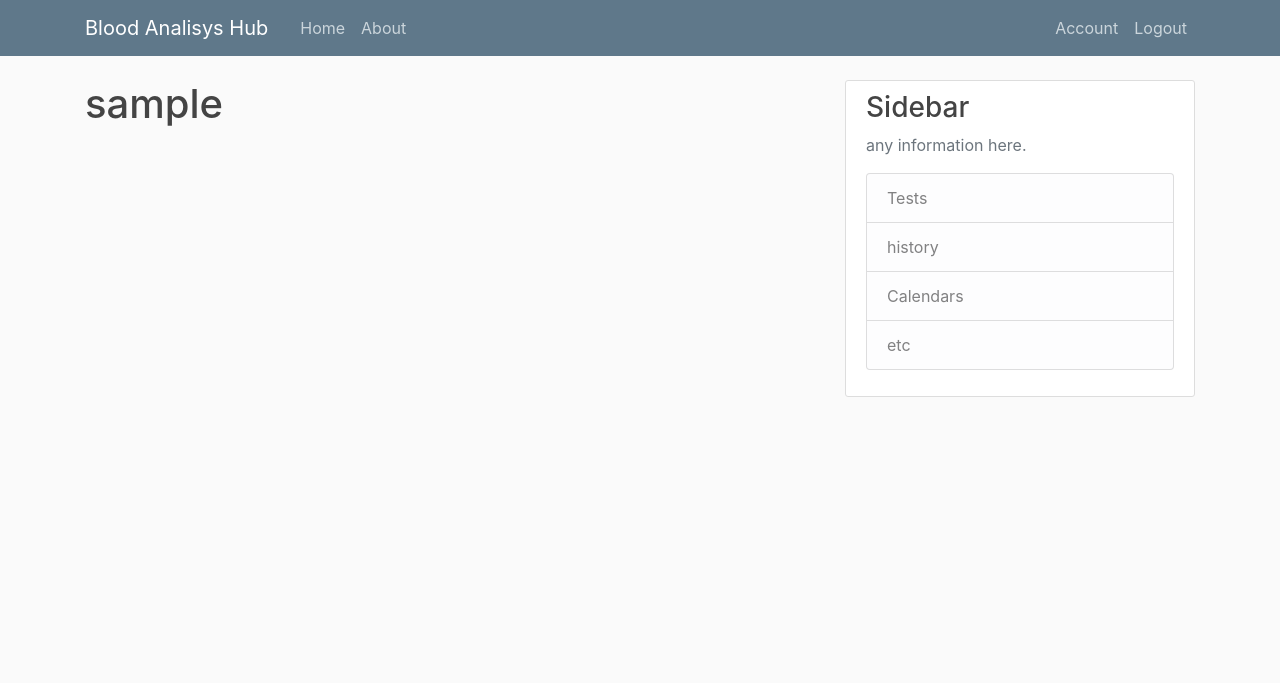
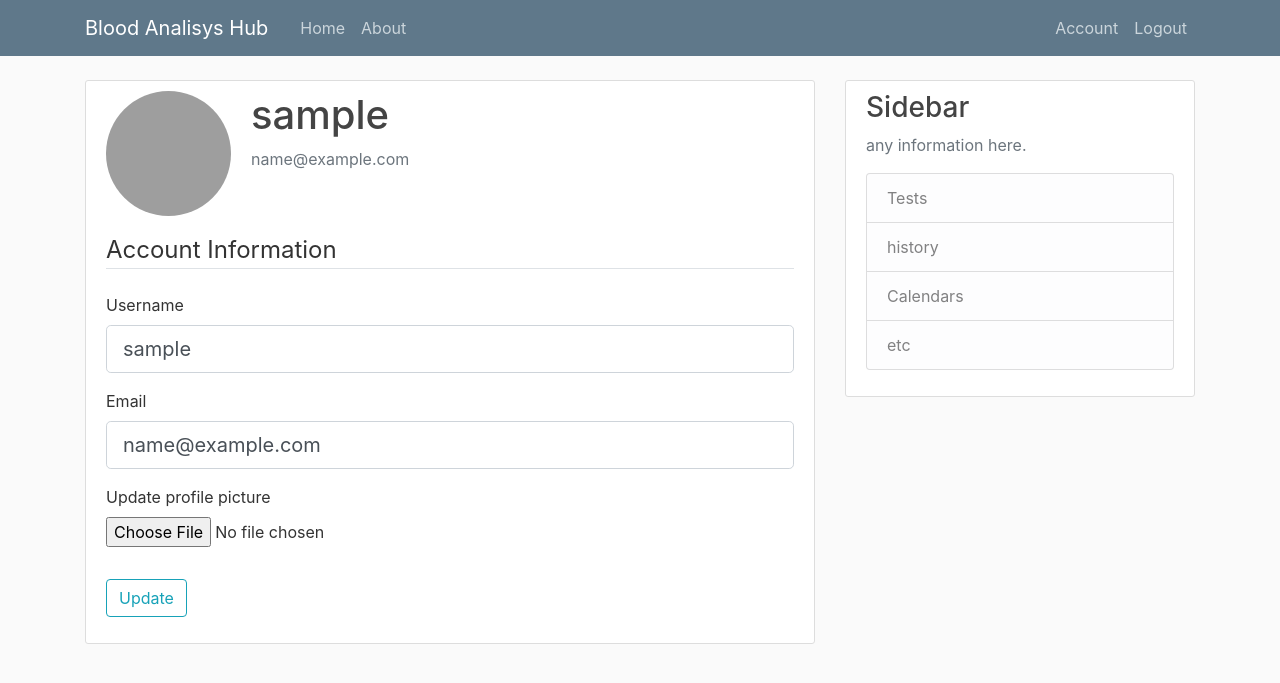
Before and after one commit to Connoisseur01/BloodAnalysis_Hub, a Flask app: page /account in a window 1280 px wide. Shown: the top 683 px of the page. Run offline with Flask 3, Linux system fonts and the light colour scheme; the visitor is signed in with stand-in values (Sample User, id 1); some libraries are stand-ins or nearby versions; grey boxes are pictures that could not be loaded.

Commit message:
Add update account information form

```diff
--- a/blood_analysis_hub/forms.py
+++ b/blood_analysis_hub/forms.py
@@ -1,4 +1,6 @@
 from flask_wtf import FlaskForm
+from flask_wtf.file import FileField, FileAllowed
+from flask_login import current_user
 from wtforms import StringField, PasswordField, SubmitField, BooleanField
 from wtforms.validators import DataRequired, Length, Email, equal_to, ValidationError
 from blood_analysis_hub.models import User
@@ -27,3 +29,22 @@ class LoginForm(FlaskForm):
     password = PasswordField('Password', validators=[DataRequired()])
     remember = BooleanField('Remember Me')
     submit = SubmitField('Login')
+
+class UpdateAccountForm(FlaskForm):
+    username = StringField('Username',
+                            validators=[DataRequired(), Length(min=2, max=20)])
+    email = StringField('Email', validators=[DataRequired(), Email()])
+    picture = FileField('Update profile picture', validators=[FileAllowed(['jpg', 'png'])])
+    submit = SubmitField('Update')
+
+    def validate_username(self, username):
+        if username.data != current_user.username:
+            user = User.query.filter_by(username=username.data).first()
+            if user:
+                raise ValidationError('this username is already taken')
+
+    def validate_email(self, email):
+        if email.data != current_user.email:
+            user = User.query.filter_by(email=email.data).first()
+            if user:
+                raise ValidationError('This email address is already in use')
--- a/blood_analysis_hub/routes.py
+++ b/blood_analysis_hub/routes.py
@@ -1,6 +1,8 @@
-from flask import render_template, url_for, flash, redirect
+import os
+import secrets
+from flask import render_template, url_for, flash, redirect, request
 from . import app, db, bcrypt
-from blood_analysis_hub.forms import RegistrationForm, LoginForm
+from blood_analysis_hub.forms import RegistrationForm, LoginForm, UpdateAccountForm
 from blood_analysis_hub.models import User, Post
 from flask_login import login_user, current_user, logout_user, login_required
 
@@ -50,7 +52,8 @@ def login():
         user = User.query.filter_by(email=form.email.data).first()
         if user and bcrypt.check_password_hash(user.password, form.password.data):
             login_user(user, remember=form.remember.data)
-            return redirect(url_for('home'))
+            next_page = request.args.get('next')
+            return redirect(next_page) if next_page else redirect(url_for('home'))
         flash('wrong email or password', 'danger')
     return render_template('login.html', title='Login', form=form)
 
@@ -59,7 +62,30 @@ def logout():
     logout_user()
     return redirect(url_for('home'))
 
-@app.route("/account")
+def save_picture(form_picture):
+    random_name = secrets.token_hex(8)
+    _, file_ext = os.path.splitext(form_picture.filename)
+    picture_fn = random_name + file_ext
+    picture_path = os.path.join(app.root_path, 'static/profile_pics', picture_fn)
+    form_picture.save(picture_path)
+    return picture_fn
+
+@app.route("/account", methods=['GET', 'POST'])
 @login_required
 def account():
-    return render_template('account.html', title='Account')
+    form = UpdateAccountForm()
+    if form.validate_on_submit():
+        if form.picture.data:
+            picture_file = save_picture(form.picture.data)
+            current_user.image_file = picture_file
+        current_user.username = form.username.data
+        current_user.email = form.email.data
+        db.session.commit()
+        flash('account updated', 'success')
+        return redirect(url_for('account'))
+    elif request.method == 'GET':
+        form.username.data = current_user.username
+        form.email.data = current_user.email
+    image_file = url_for('static', filename=f'profile_pics/{current_user.image_file}')
+    return render_template('account.html', title='Account',
+                           image_file=image_file, form=form)
--- a/blood_analysis_hub/templates/account.html
+++ b/blood_analysis_hub/templates/account.html
@@ -1,4 +1,38 @@
 {% extends "layout.html" %}
 {% block content %}
-    <h1>{{ current_user.username }}</h1>
+    <div class="content-section">
+        <div class="media">
+            <img class="rounded-circle account-img" src={{ image_file }}>
+            <div class="media-body">
+                <h2 class="account-heading">{{ current_user.username }}</h2>
+                <p class="text-secondary">{{ current_user.email }}</p>
+            </div>
+        </div>
+        <form method="POST" action="" enctype="multipart/form-data">
+            {{ form.hidden_tag() }}
+            <fieldset class="form-group">
+                <Legend class="border-bottom mb-4">Account Information</Legend>
+                <div class="form-group">
+                    {{ form.username.label(class="form-control-label") }}
+                    {{ form.username(class="form-control form-control-lg") }}
+                </div>
+                <div class="form-group">
+                    {{ form.email.label(class="form-control-label") }}
+                    {{ form.email(class="form-control form-control-lg") }}
+                </div>
+                <div class="form-group">
+                    {{ form.picture.label() }}
+                    {{ form.picture(class="form-control-file") }}
+                    {% if form.picture.errors %}
+                        {% for error in form.picture.errors %}
+                            <span class="text-danger">{{ error }}</span></br>
+                        {% endfor %}
+                    {% endif %}
+                </div>
+            </fieldset>
+            <div class="form-group">
+                {{ form.submit(class="btn btn-outline-info") }}
+            </div>
+        </form>
+    </div>
 {% endblock content %}
```
